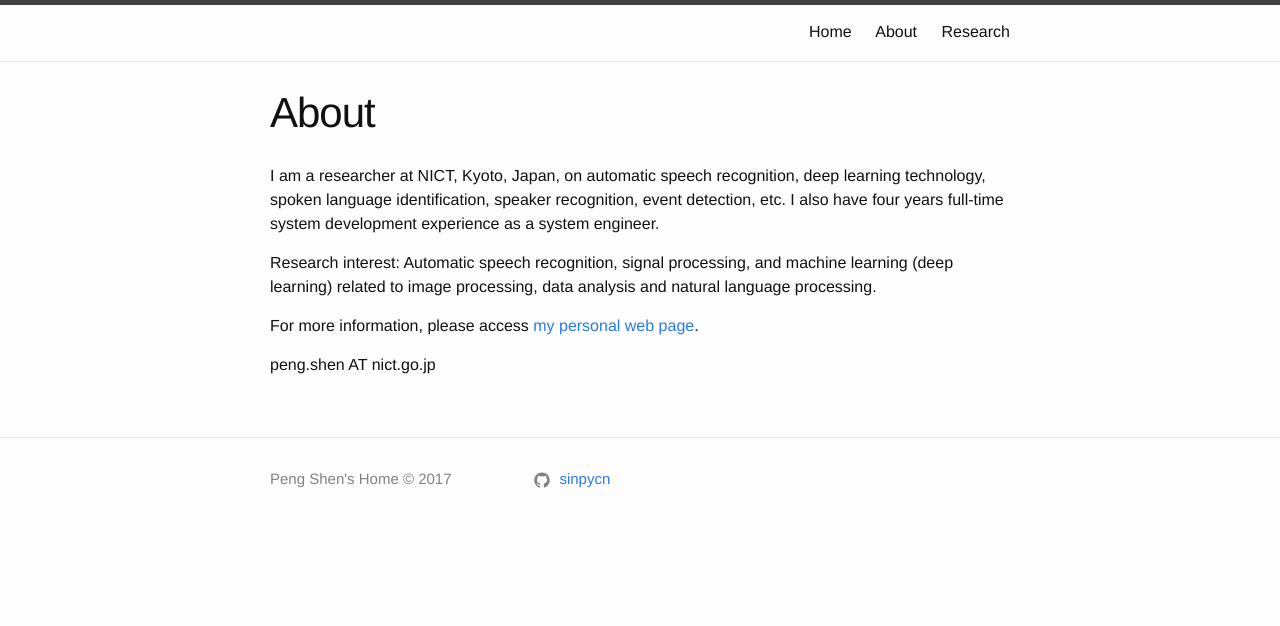
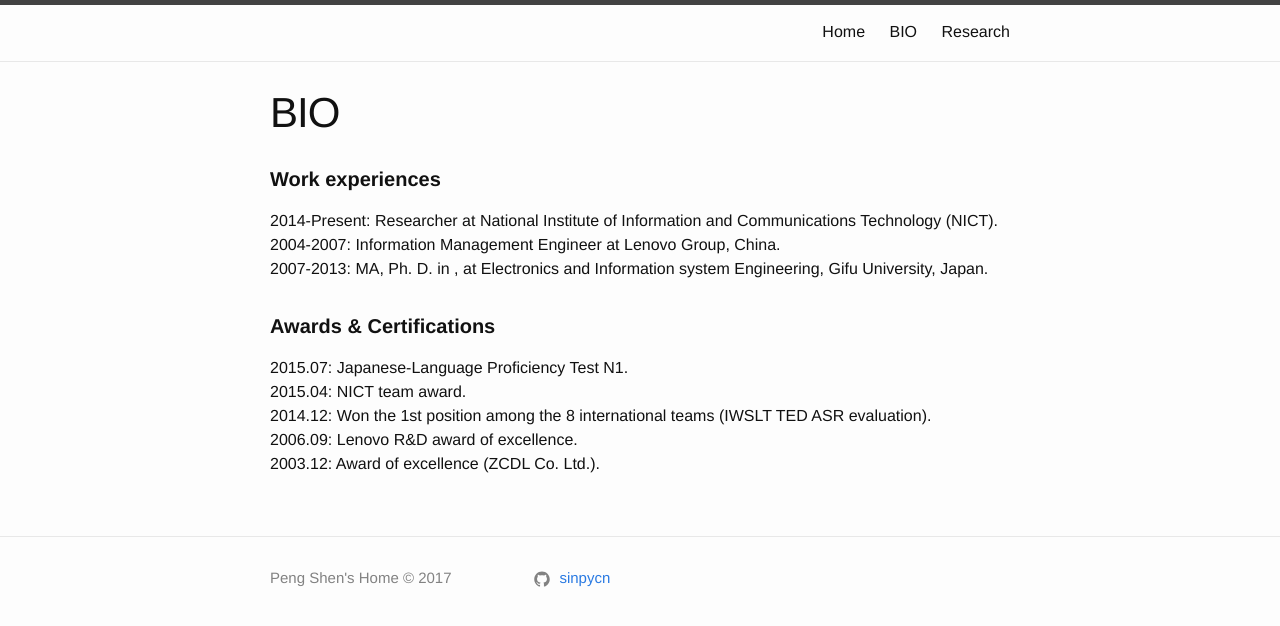
Before and after one commit to sinpycn/sinpycn.github.io, a Jekyll site: the page built from about.md, in a window 1280 px wide. Shown: the top 626 px of the page. Built offline with Jekyll 4.4.1, drawn with Linux system fonts in a browser that asks for light colours.

Commit message:
Update about.md

```diff
--- a/about.md
+++ b/about.md
@@ -1,14 +1,28 @@
 ---
-id: top.about
+id: top.bio
 layout: page
-title: About
-permalink: /about/
+title: BIO
+permalink: /bio/
 ---
+<div class="home">
+  <h1 class="page-heading"><b>Work experiences</b></h1>
+  <ul class="post-list">
+    <li>
+   2014-Present: Researcher at National Institute of Information and Communications Technology (NICT). <br>
+   2004-2007: Information Management Engineer at Lenovo Group, China. <br>
+   2007-2013: MA, Ph. D. in , at Electronics and Information system Engineering, Gifu University, Japan. <br>
+    </li>
+  </ul>
 
-I am a researcher at NICT, Kyoto, Japan, on automatic speech recognition, deep learning technology, spoken language identification, speaker recognition, event detection, etc. I also have four years full-time system development experience as a system engineer.
 
-Research interest: Automatic speech recognition, signal processing, and machine learning (deep learning) related to image processing, data analysis and natural language processing.
-
-For more information, please access <a href="http://ast-astrec.nict.go.jp/aboutus/member/peng-shen/index.html">my personal web page</a>.
-
-peng.shen AT nict.go.jp
+  <h1 class="page-heading"><b>Awards & Certifications</b></h1>
+  <ul class="post-list">
+    <li>
+    2015.07: Japanese-Language Proficiency Test N1. <br>
+    2015.04: NICT team award.<br>
+    2014.12: Won the 1st position among the 8 international teams (IWSLT TED ASR evaluation).<br>
+    2006.09: Lenovo R&D award of excellence.<br>
+    2003.12: Award of excellence (ZCDL Co. Ltd.). <br>
+    </li>
+  </ul>
+</div>
```
